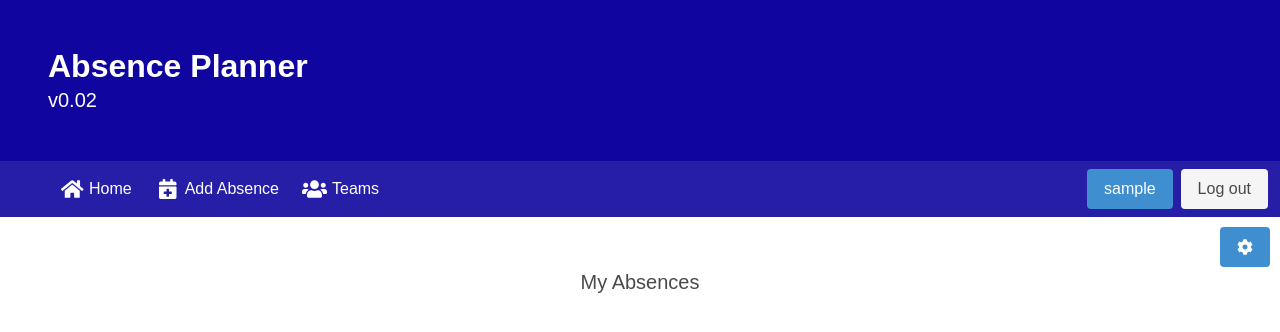
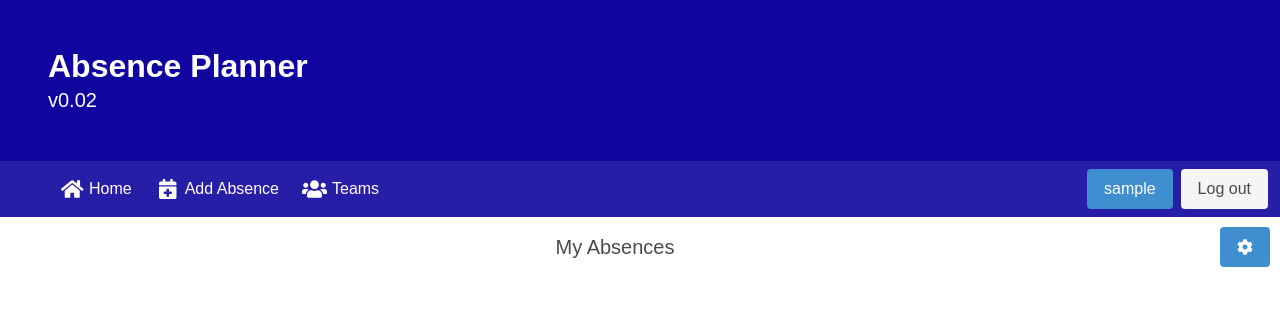
Before and after one commit to rropen/absense-planner, a Django app: page /profile/ in a window 1280 px wide. Shown: the top 332 px of the page. Run offline with Django 3.2, Linux system fonts and the light colour scheme; the visitor is signed in with stand-in values (Sample User, id 1); data that the repository does not hold is empty; some libraries are stand-ins or nearby versions.

Commit message:
Fixed settings button levelling

```diff
--- a/Templates/plannerapp/profile.html
+++ b/Templates/plannerapp/profile.html
@@ -24,13 +24,22 @@
     </div>
   </div>
 
-<div class="is-size-5 has-text-right">
-  <a class="button is-info" href="/profile/settings"><i class="fas fa-cog"></i></a>
-</div>
+<nav class="level">
+  <div class="level-item has-text-centered">
+    <div>
+      <div class="is-size-5">
+        <h1>My Absences</h1>
+      </div>
+    </div>
+  </div>
+  <!-- Left side -->
+  <div class="level-right">
+    <div class="level-item">
+      <a class="button is-info" href="/profile/settings"><i class="fas fa-cog"></i></a>
+    </div>
+  </div>
+</nav>
 
-<div class="is-size-5 has-text-centered">
-  <h1>My Absences</h1>
-</div>
 
 <div class="mt-2">
     <div class="columns is-multiline">
```
